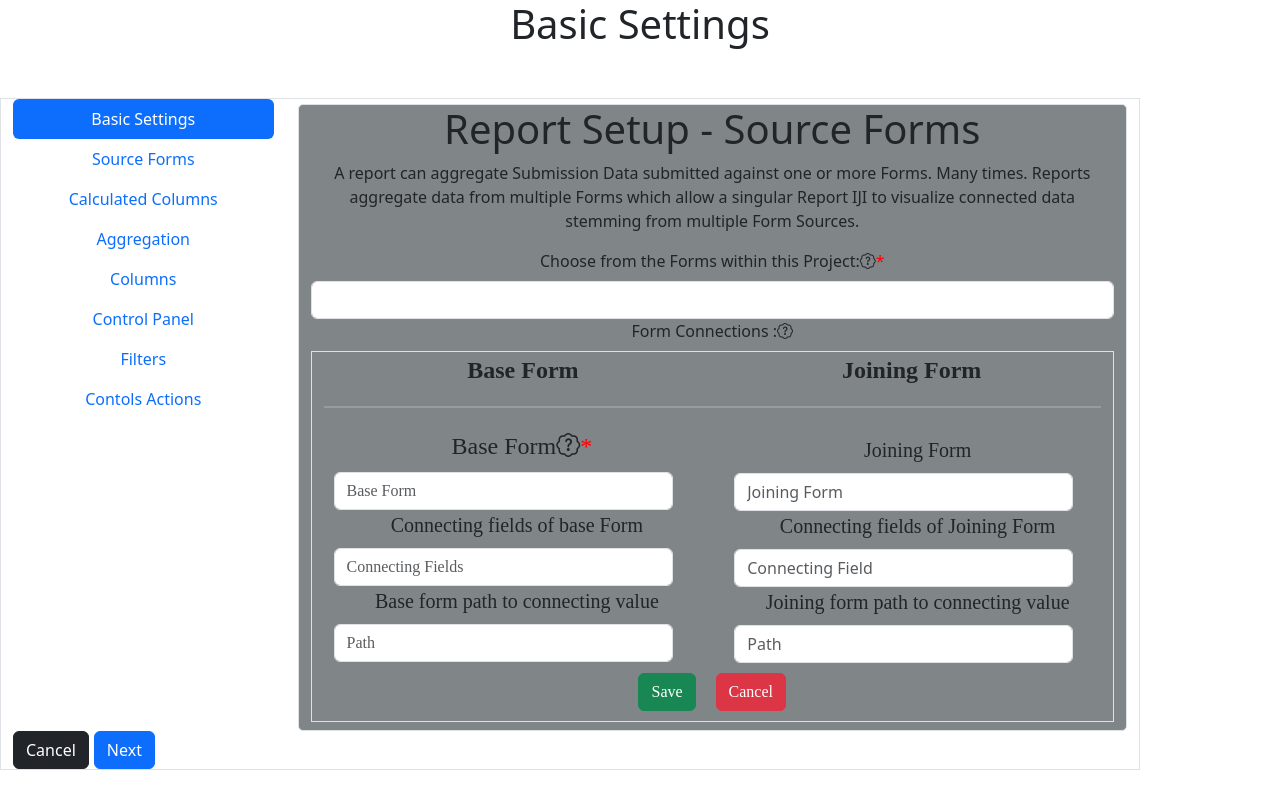
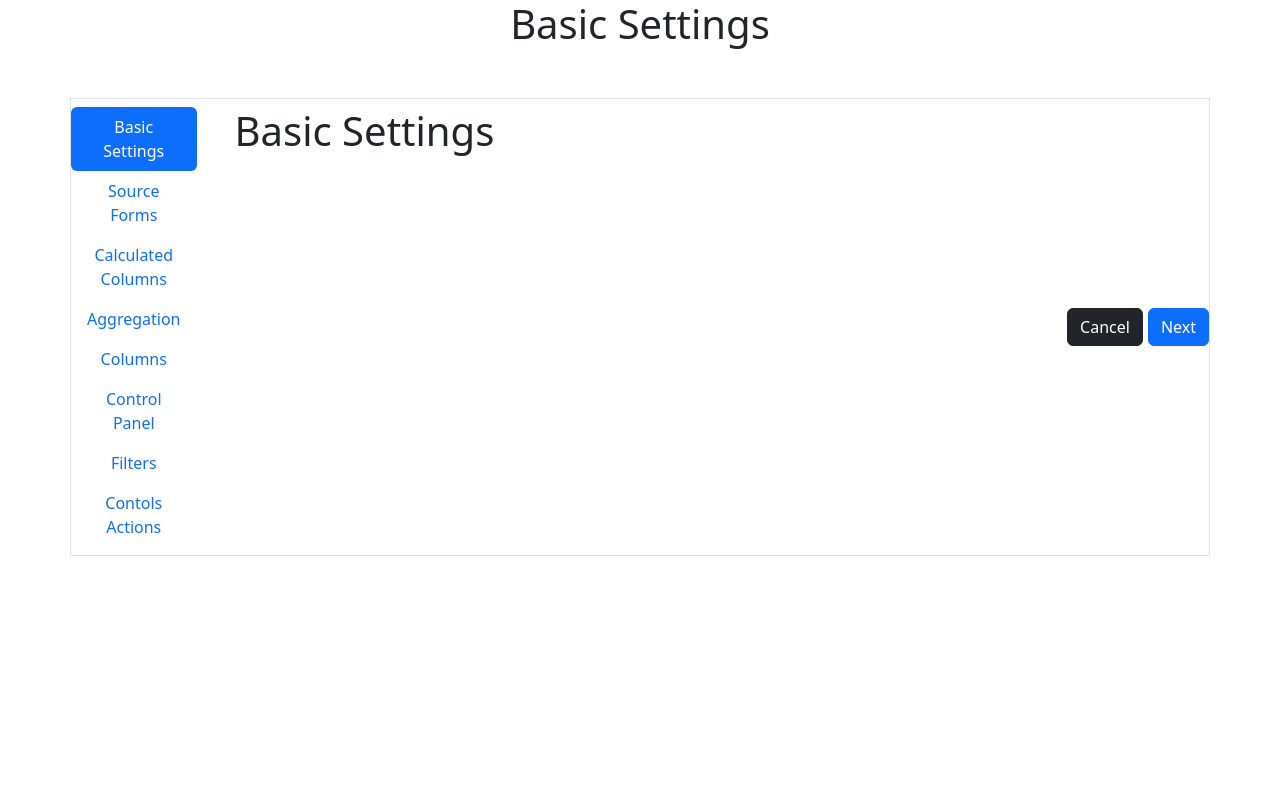
Before and after one commit to stellar-droid/finalReport, a React (Create React App) app: page / in a window 1280 px wide. Built offline with nearby package versions, Linux system fonts and the light colour scheme.

Commit message:
latest changes

```diff
--- a/src/App.css
+++ b/src/App.css
@@ -49,5 +49,14 @@
 .sourceforms{
   margin-top: 5px;
   border-radius: 5px;
-  background-color: #808588;
+  background-color: #b4b4b4;
 }
+
+.innerform{
+  border-radius: 5px;
+}
+
+.navbar{
+  margin-left: 50px;
+  margin-top: 50px;
+}
--- a/src/components/SideNavbar.tsx
+++ b/src/components/SideNavbar.tsx
@@ -71,7 +71,7 @@ function SideNavbar() {
   return (
     <div className="App">
     <h1 className="text-center">Basic Settings</h1>
-    <Container style={{margin:'0',marginTop:'50px'}} className='border mb-2'>
+    <Container style={{}} className='border mb-2 navbar' >
       <Tab.Container id="left-tabs-example" activeKey={activeTab || "basicSettings"} onSelect={(key: string | null) => setActiveTab(key)}>
         <Row>
           <Col sm={3}>
@@ -105,7 +105,10 @@ function SideNavbar() {
           <Col sm={9}>
             <Tab.Content className='tabcontent'>
               <Tab.Pane eventKey="basicSettings" className="tabContent">
-                <SourceForms/>
+                {/* <SourceForms/> */}
+                <h1>
+                    Basic Settings
+                </h1>
               </Tab.Pane>
 
               <Tab.Pane eventKey="sourceForms" className="tabContent">
--- a/src/components/SourceForms.tsx
+++ b/src/components/SourceForms.tsx
@@ -32,7 +32,7 @@
                             which allow a singular Report IJI to visualize connected data stemming from multiple Form Sources.</p>
 
 
-        <Form.Label htmlFor="basic-url">
+        <Form.Label htmlFor="basic-url" style={{display:'flex'}}>
           Choose from the Forms within this Project:
           <OverlayTrigger
             placement="right"
@@ -43,9 +43,9 @@
           </OverlayTrigger>
           <span style={{ color: 'red' }}>*</span>
         </Form.Label>
-        <Form.Control required id="basic-url" aria-describedby="basic-addon3" />
+        <Form.Control required id="basic-url" aria-describedby="basic-addon3" className='mb-3'/>
 
-        <Form.Label htmlFor="basic-url">
+        <Form.Label htmlFor="basic-url" style={{display:'flex'}}>
           Form Connections :
           <OverlayTrigger
             placement="right"
@@ -57,7 +57,7 @@
         </Form.Label>
 
 
-      <Container className='border mb-2'>
+      <Container className='border mb-2 innerform'>
 
 
         <div style={{display:'flex'}}>
```
